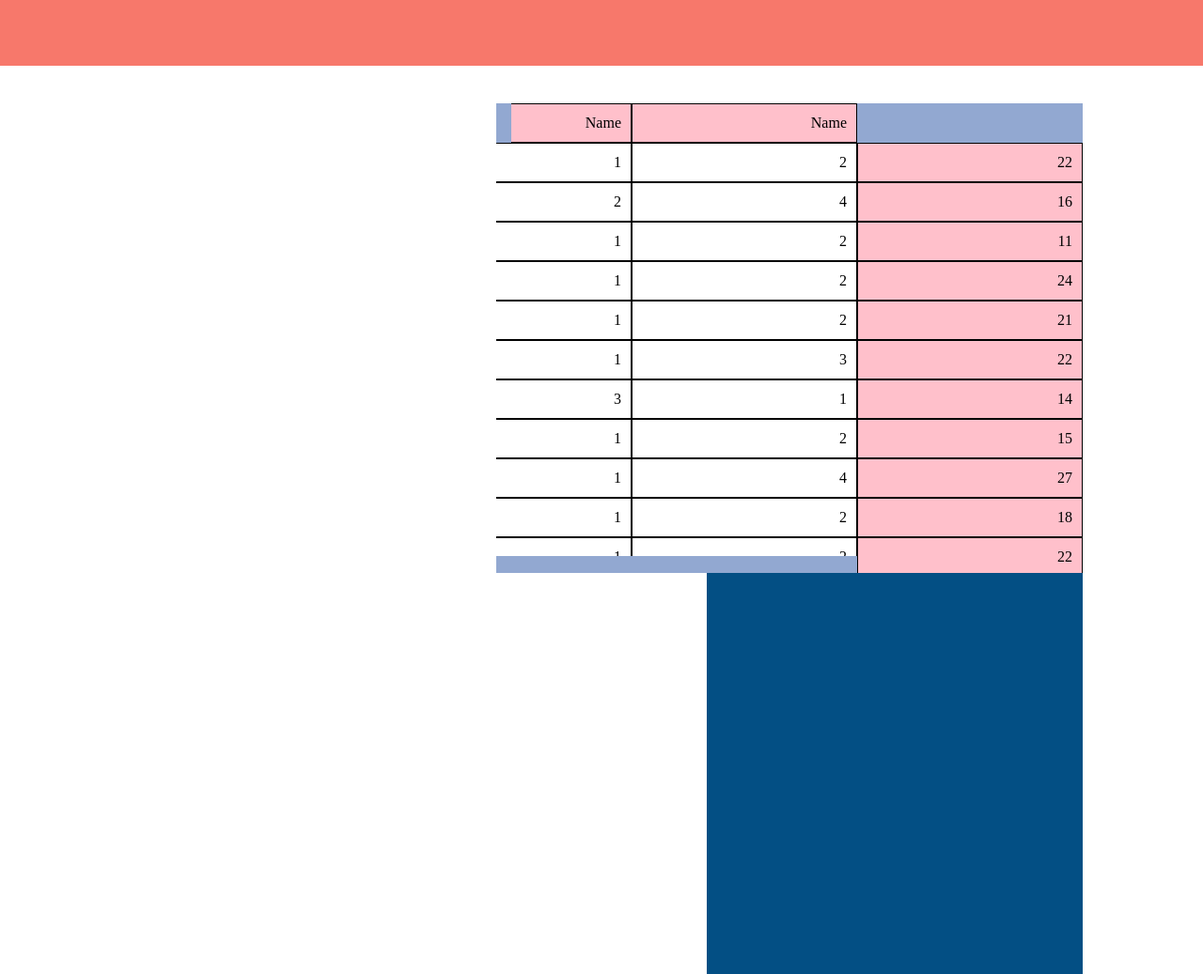
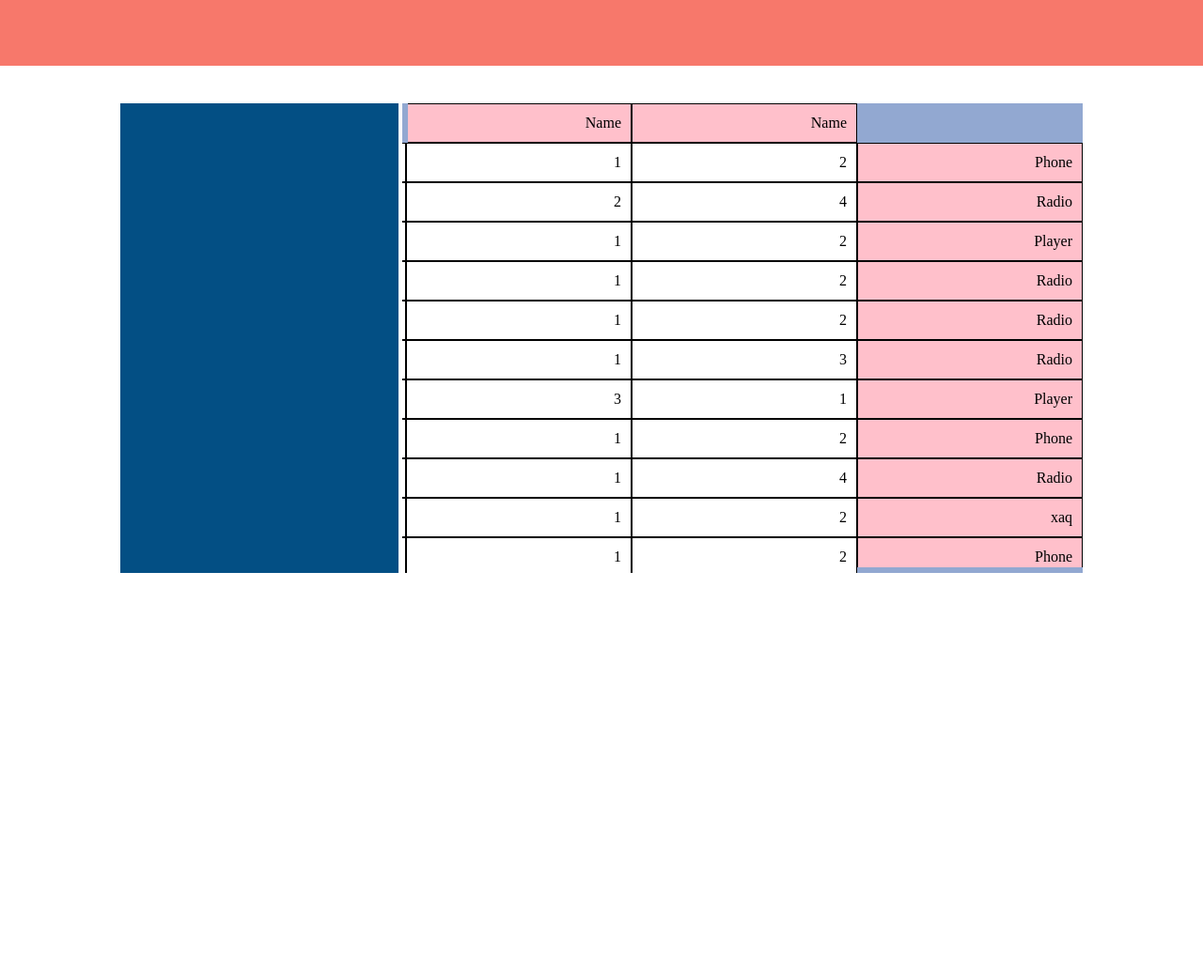
Before and after one commit to IvanovaNataly/responsive-table, a website built with webpack: page index.html in a window 1280 px wide. Shown: the top 1037 px of the page at 94% size. After the commit the page ends 800 px from the top, so only its background shows below. Built offline with nearby package versions, Linux system fonts and the light colour scheme.

Commit message:
version for integration into Holdings project

```diff
--- a/css/styles.scss
+++ b/css/styles.scss
@@ -23,7 +23,7 @@ body {
 
 .left-column {
     display: inline-block;
-    width: 400px;
+    width: 296px;
     height: 500px;
     background-color: #034f84;
     vertical-align: top;
@@ -32,30 +32,23 @@ body {
 .main-column {
     display: inline-block;
     vertical-align: top;
-    width: calc(100% - 400px);
+    width: calc(100% - 300px);
 }
 
 .table-wrapper {
     width: 100%;
     height: 500px;
     margin: 0 auto;
-    padding-right: 240px;
+    //padding-right: 240px;
     background-color: #92a8d1;
     overflow: hidden;
     position: relative;
 }
 
-.table-ul {
-    height: 440px;
-    list-style: none;
-    overflow: auto;
-}
-
 .table-head{
-    // height: 500px;
-    // list-style: none;
     overflow: hidden;
-    margin-left: 16px;
+    margin-left: 6px;
+    margin-right: 240px;
 }
 
 .head-row {
@@ -73,6 +66,15 @@ body {
     }
 }
 
+.table-body {
+  display: inline-block;
+  width: calc(100% - 240px);
+  height: 458px;
+  list-style: none;
+  overflow: auto;
+  vertical-align: top;
+}
+
 .row {
     display: block;
     border-collapse: collapse;
@@ -86,12 +88,46 @@ body {
         background-color: #fff;
         border: 1px solid black;
     }
-    &:nth-child(1)>div {
-        // background-color: pink;
-    }
-    &>div:nth-child(1) {
-        background-color: pink;
-        position: absolute;
-        right: 0;
-    }
 }
+
+.right-column {
+  display: inline-block;
+  vertical-align: top;
+  width: 240px;
+  height: 452px;
+  overflow: hidden;
+}
+
+.right-column-div {
+  background-color: pink !important;
+}
+
+::-webkit-scrollbar {
+  width: 6px;
+}
+
+::-webkit-scrollbar:horizontal {
+  height: 6px;
+}
+
+::-webkit-scrollbar-track {
+  background-color: #f3f3f3;
+}
+
+::-webkit-scrollbar-thumb {
+  height: 70px;
+  background-color: pink;
+}
+
+//.parent {
+//  width: 200px;
+//  height: 200px;
+//  border: 1px solid black;
+//  overflow: auto;
+//}
+//
+//.child {
+//  width: 300px;
+//  height: 300px;
+//  background-color: #f7786b;
+//}
--- a/data/all-devices.json
+++ b/data/all-devices.json
@@ -1,182 +1,182 @@
 [
   {
-    "type": "JER/QMX",
-    "subtype": "jericho_a0",
+    "type": "Phone",
+    "subtype": "volga_a0",
     "amount": 22,
-    "moreInfo": {"mgmt": 2, "reg": 1}
+    "moreInfo": {"prop": 2, "reg": 1}
   },
   {
-    "type": "Arad",
-    "subtype": "jericho_a0",
+    "type": "Radio",
+    "subtype": "volga_a0",
     "amount": 16,
-    "moreInfo": {"mgmt": 4, "reg": 2, "gedi": 1}
+    "moreInfo": {"prop": 4, "reg": 2, "dbl": 1}
   },
   {
-    "type": "IXIA PORTS",
-    "subtype": "jericho_a0",
+    "type": "Player",
+    "subtype": "volga_a0",
     "amount": 11,
-    "moreInfo": {"mgmt": 2, "reg": 1}
+    "moreInfo": {"prop": 2, "reg": 1}
   },
   {
-    "type": "Arad",
-    "subtype": "fe1600_a0",
+    "type": "Radio",
+    "subtype": "nyl_a0",
     "amount": 24,
-    "moreInfo": {"mgmt": 2, "reg": 1, "gedi": 2}
+    "moreInfo": {"prop": 2, "reg": 1, "dbl": 2}
   },
   {
-    "type": "Arad",
-    "subtype": "qax_a0",
+    "type": "Radio",
+    "subtype": "xaq_a0",
     "amount": 21,
-    "moreInfo": {"mgmt": 2, "reg": 1}
+    "moreInfo": {"prop": 2, "reg": 1}
   },
   {
-    "type": "Arad",
-    "subtype": "fe1600_a3",
+    "type": "Radio",
+    "subtype": "nyl_a3",
     "amount": 22,
-    "moreInfo": {"mgmt": 3, "reg": 1, "gedi": 2}
+    "moreInfo": {"prop": 3, "reg": 1, "dbl": 2}
   },
   {
-    "type": "IXIA PORTS",
-    "subtype": "arad_a2",
+    "type": "Player",
+    "subtype": "Radio_a2",
     "amount": 14,
-    "moreInfo": {"mgmt": 1, "reg": 3, "gedi": 1}
+    "moreInfo": {"prop": 1, "reg": 3, "dbl": 1}
   },
   {
-    "type": "JER/QMX",
-    "subtype": "arad_a1",
+    "type": "Phone",
+    "subtype": "Radio_a1",
     "amount": 15,
-    "moreInfo": {"mgmt": 2, "reg": 1}
+    "moreInfo": {"prop": 2, "reg": 1}
   },
   {
-    "type": "Arad",
-    "subtype": "jericho_a1",
+    "type": "Radio",
+    "subtype": "volga_a1",
     "amount": 27,
-    "moreInfo": {"mgmt": 4, "reg": 1, "gedi": 2}
+    "moreInfo": {"prop": 4, "reg": 1, "dbl": 2}
   },
   {
-    "type": "QAX",
-    "subtype": "fe1600_a3",
+    "type": "xaq",
+    "subtype": "nyl_a3",
     "amount": 18,
-    "moreInfo": {"mgmt": 2, "reg": 1}
+    "moreInfo": {"prop": 2, "reg": 1}
   },
   {
-    "type": "JER/QMX",
-    "subtype": "jericho_a0",
+    "type": "Phone",
+    "subtype": "volga_a0",
     "amount": 22,
-    "moreInfo": {"mgmt": 2, "reg": 1}
+    "moreInfo": {"prop": 2, "reg": 1}
   },
   {
-    "type": "Arad",
-    "subtype": "jericho_a0",
+    "type": "Radio",
+    "subtype": "volga_a0",
     "amount": 16,
-    "moreInfo": {"mgmt": 4, "reg": 2, "gedi": 1}
+    "moreInfo": {"prop": 4, "reg": 2, "dbl": 1}
   },
   {
-    "type": "IXIA PORTS",
-    "subtype": "jericho_a0",
+    "type": "Player",
+    "subtype": "volga_a0",
     "amount": 11,
-    "moreInfo": {"mgmt": 2, "reg": 1}
+    "moreInfo": {"prop": 2, "reg": 1}
   },
   {
-    "type": "Arad",
-    "subtype": "fe1600_a0",
+    "type": "Radio",
+    "subtype": "nyl_a0",
     "amount": 24,
-    "moreInfo": {"mgmt": 2, "reg": 1, "gedi": 2}
+    "moreInfo": {"prop": 2, "reg": 1, "dbl": 2}
   },
   {
-    "type": "Arad",
-    "subtype": "qax_a0",
+    "type": "Radio",
+    "subtype": "xaq_a0",
     "amount": 21,
-    "moreInfo": {"mgmt": 2, "reg": 1}
+    "moreInfo": {"prop": 2, "reg": 1}
   },
   {
-    "type": "Arad",
-    "subtype": "fe1600_a3",
+    "type": "Radio",
+    "subtype": "nyl_a3",
     "amount": 22,
-    "moreInfo": {"mgmt": 3, "reg": 1, "gedi": 2}
+    "moreInfo": {"prop": 3, "reg": 1, "dbl": 2}
   },
   {
-    "type": "IXIA PORTS",
-    "subtype": "arad_a2",
+    "type": "Player",
+    "subtype": "Radio_a2",
     "amount": 14,
-    "moreInfo": {"mgmt": 1, "reg": 3, "gedi": 1}
+    "moreInfo": {"prop": 1, "reg": 3, "dbl": 1}
   },
   {
-    "type": "JER/QMX",
-    "subtype": "arad_a1",
+    "type": "Phone",
+    "subtype": "Radio_a1",
     "amount": 15,
-    "moreInfo": {"mgmt": 2, "reg": 1}
+    "moreInfo": {"prop": 2, "reg": 1}
   },
   {
-    "type": "Arad",
-    "subtype": "jericho_a1",
+    "type": "Radio",
+    "subtype": "volga_a1",
     "amount": 27,
-    "moreInfo": {"mgmt": 4, "reg": 1, "gedi": 2}
+    "moreInfo": {"prop": 4, "reg": 1, "dbl": 2}
   },
   {
-    "type": "QAX",
-    "subtype": "fe1600_a3",
+    "type": "xaq",
+    "subtype": "nyl_a3",
     "amount": 18,
-    "moreInfo": {"mgmt": 2, "reg": 1}
+    "moreInfo": {"prop": 2, "reg": 1}
   },
   {
-    "type": "JER/QMX",
-    "subtype": "jericho_a0",
+    "type": "Phone",
+    "subtype": "volga_a0",
     "amount": 22,
-    "moreInfo": {"mgmt": 2, "reg": 1}
+    "moreInfo": {"prop": 2, "reg": 1}
   },
   {
-    "type": "Arad",
-    "subtype": "jericho_a0",
+    "type": "Radio",
+    "subtype": "volga_a0",
     "amount": 16,
-    "moreInfo": {"mgmt": 4, "reg": 2, "gedi": 1}
+    "moreInfo": {"prop": 4, "reg": 2, "dbl": 1}
   },
   {
-    "type": "IXIA PORTS",
-    "subtype": "jericho_a0",
+    "type": "Player",
+    "subtype": "volga_a0",
     "amount": 11,
-    "moreInfo": {"mgmt": 2, "reg": 1}
+    "moreInfo": {"prop": 2, "reg": 1}
   },
   {
-    "type": "Arad",
-    "subtype": "fe1600_a0",
+    "type": "Radio",
+    "subtype": "nyl_a0",
     "amount": 24,
-    "moreInfo": {"mgmt": 2, "reg": 1, "gedi": 2}
+    "moreInfo": {"prop": 2, "reg": 1, "dbl": 2}
   },
   {
-    "type": "Arad",
-    "subtype": "qax_a0",
+    "type": "Radio",
+    "subtype": "xaq_a0",
     "amount": 21,
-    "moreInfo": {"mgmt": 2, "reg": 1}
+    "moreInfo": {"prop": 2, "reg": 1}
   },
   {
-    "type": "Arad",
-    "subtype": "fe1600_a3",
+    "type": "Radio",
+    "subtype": "nyl_a3",
     "amount": 22,
-    "moreInfo": {"mgmt": 3, "reg": 1, "gedi": 2}
+    "moreInfo": {"prop": 3, "reg": 1, "dbl": 2}
   },
   {
-    "type": "IXIA PORTS",
-    "subtype": "arad_a2",
+    "type": "Player",
+    "subtype": "Radio_a2",
     "amount": 14,
-    "moreInfo": {"mgmt": 1, "reg": 3, "gedi": 1}
+    "moreInfo": {"prop": 1, "reg": 3, "dbl": 1}
   },
   {
-    "type": "JER/QMX",
-    "subtype": "arad_a1",
+    "type": "Phone",
+    "subtype": "Radio_a1",
     "amount": 15,
-    "moreInfo": {"mgmt": 2, "reg": 1}
+    "moreInfo": {"prop": 2, "reg": 1}
   },
   {
-    "type": "Arad",
-    "subtype": "jericho_a1",
+    "type": "Radio",
+    "subtype": "volga_a1",
     "amount": 27,
-    "moreInfo": {"mgmt": 4, "reg": 1, "gedi": 2}
+    "moreInfo": {"prop": 4, "reg": 1, "dbl": 2}
   },
   {
-    "type": "QAX",
-    "subtype": "fe1600_a3",
+    "type": "xaq",
+    "subtype": "nyl_a3",
     "amount": 18,
-    "moreInfo": {"mgmt": 2, "reg": 1}
+    "moreInfo": {"prop": 2, "reg": 1}
   }
 ]
--- a/src/index.js
+++ b/src/index.js
@@ -1,41 +1,67 @@
-//let $ = require("jquery");
 
-//require("../css/styles.scss");
+const cl = console.log;
 
 class ResponsiveTable {
     getData(){
-        fetch("./data/all-devices.json")
-            .then( (response) => {if (response.ok) return response.json()
-                                    else throw new Error ("No data!")
-                                })
+        $.get("./data/all-devices.json")
             .then( (data) => this.renderRows(data) )
+    }
+
+    createTableScrolls() {
+        let tableTopHeader = document.getElementById('tableHead');
+        let rightColumn = document.getElementById('rightColumn');
+        let tableBody = document.getElementById('tableBody');
+
+		tableBody.addEventListener('scroll', function (e) {
+			tableTopHeader.scrollLeft = e.target.scrollLeft;
+        }, true);
+
+		tableBody.addEventListener('scroll', function (e) {
+			$("#rightColumn").scrollTop(e.target.scrollTop);
+		}, true);
     }
 
     renderRows(data) {
         console.log(data);
-        let table = $(`<ul class="table-ul"></ul>`);
+        let tableBodyCont = $(`<div class="table-body-container"></div>`);
+
+		let rightColumn = $(`<ul class="right-column" id="rightColumn"></ul>`);
+		let rightRows = data.map( device => `
+            <li class="row">
+                <div class="right-column-div">${device.type}
+                </div>
+            </li>` );
+        rightColumn.prepend(rightRows);
+
+
+        let table = $(`<ul class="table-body" id="tableBody" ></ul>`);
         let tableRows = data.map( device => `
             <li class="row">
-                <div>${device.amount}
-                </div><div>${device.moreInfo.mgmt}
+                </div><div>${device.moreInfo.prop}
                 </div><div>${device.moreInfo.reg}
                 </div><div>${device.subtype}
-                </div><div>${device.type}</div>
-            </li>` )
+                </div><div>${device.amount}</div>
+            </li>` );
         table.prepend(tableRows);
-        this.element.append(table);
+
+		tableBodyCont.append(rightColumn);
+		tableBodyCont.append(table);
+
+        this.element.append(tableBodyCont);
+        this.createTableScrolls();
     }
 
     render() {
         this.element = $(`<div class="table-container"></div>`);
-        let titles = $(`<ul class="table-head"><li class="head-row">
-                <div>Name
-                </div><div>Name
-                </div><div>Name
-                </div><div>Title
-                </div><div>Title</div>
-            </li>
-            </ul>` )
+        let titles = $(`<div class="table-head-container"><ul class="table-head" id="tableHead">
+                <li class="head-row">
+                    <div>Name
+                    </div><div>Name
+                    </div><div>Name
+                    </div><div>Title
+                    </div>
+                </li>
+            </ul></div>` );
         this.element.append(titles);
         this.getData();
         return this.element;
@@ -48,11 +74,3 @@ function createTable() {
 }
 
 createTable();
-
-// (function($){
-//      $(window).on("load",function(){
-//          $(".table-ul").mCustomScrollbar({
-//              axis:"yx" // vertical and horizontal scrollbar
-//          });
-//      });
-// })(jQuery);
```
Also changed, not shown: index.html (+20 -12 lines), css/styles.css, dist/styles.css (deleted), 3 other files.
